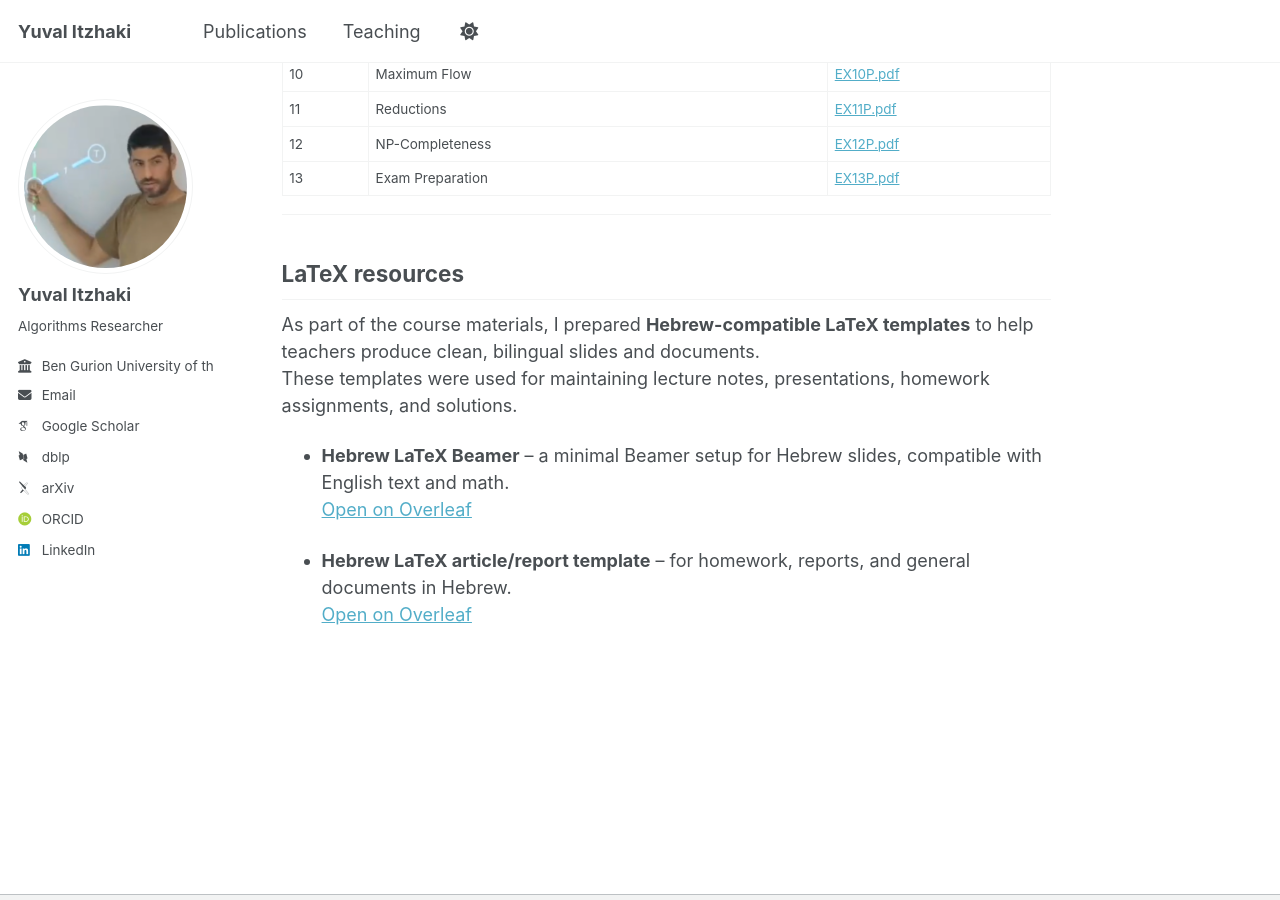
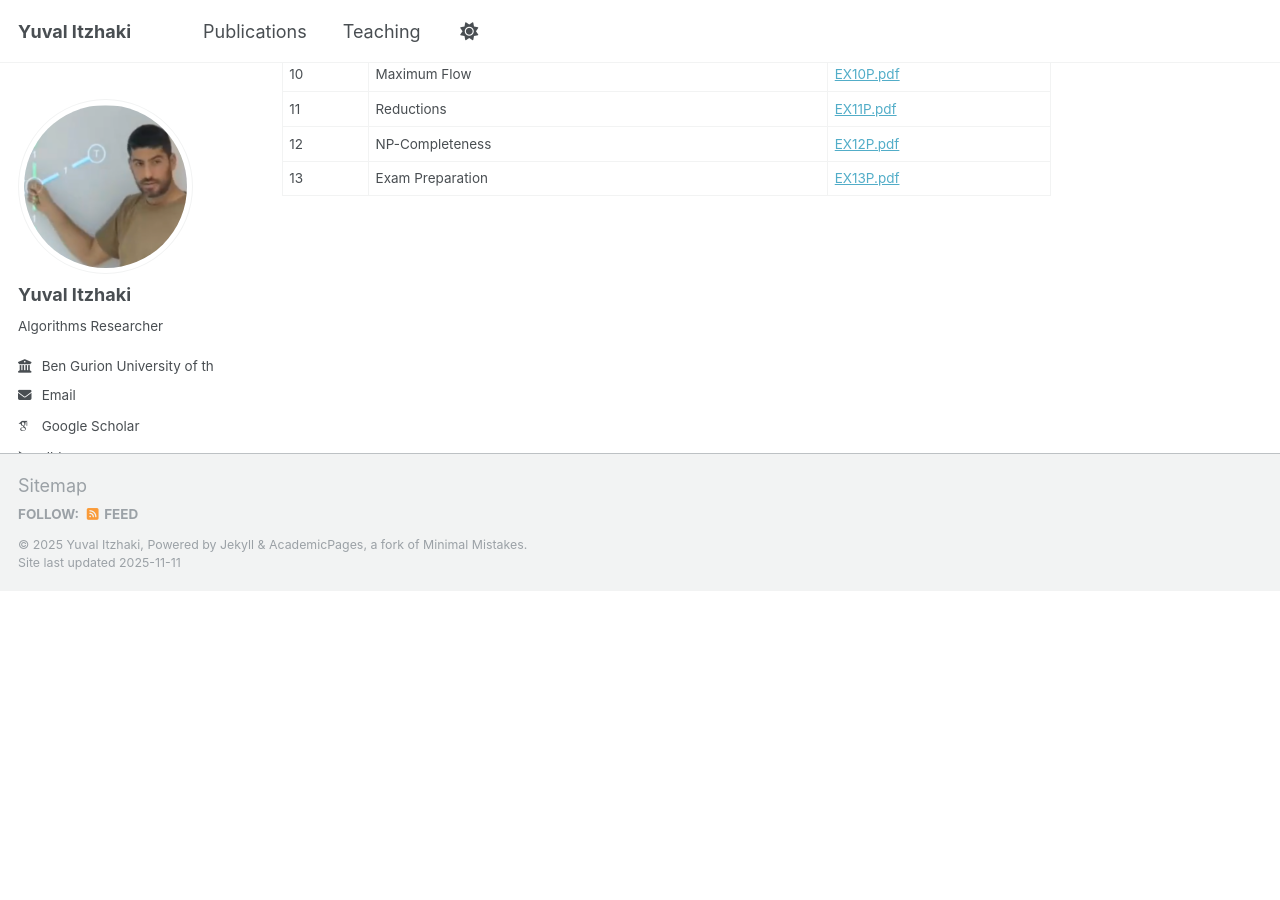
Before and after one commit to yuvalyitz/home, a Jekyll site: the page built from _teaching/foundation_of_algorithms_and_complexity.md, in a window 1280 px wide and 900 px high, scrolled down 1061 px. Built offline with Jekyll 4.4.1, drawn with Linux system fonts in a browser that asks for light colours; some web fonts are replaced; after the commit the page ends 1652 px from its top, so only the background shows below that.

Commit message:
Update foundation_of_algorithms_and_complexity.md

```diff
--- a/_teaching/foundation_of_algorithms_and_complexity.md
+++ b/_teaching/foundation_of_algorithms_and_complexity.md
@@ -37,16 +37,3 @@ Below are the exercise slide decks used throughout the semester:
 | 11 | Reductions| [EX11P.pdf]({{ "/files/EX11P.pdf" | relative_url }}) |
 | 12 | NP-Completeness | [EX12P.pdf]({{ "/files/EX12P.pdf" | relative_url }}) |
 | 13 | Exam Preparation | [EX13P.pdf]({{ "/files/EX13P.pdf" | relative_url }}) |
-
----
-
-## LaTeX resources
-
-As part of the course materials, I prepared **Hebrew-compatible LaTeX templates** to help teachers produce clean, bilingual slides and documents.
-These templates were used for maintaining lecture notes, presentations, homework assignments, and solutions.
-
-- **Hebrew LaTeX Beamer** – a minimal Beamer setup for Hebrew slides, compatible with English text and math.
-  [Open on Overleaf](https://www.overleaf.com/latex/templates/hebrew-latex-beamer/kbtvhnjggbmq)
-
-- **Hebrew LaTeX article/report template** – for homework, reports, and general documents in Hebrew.
-  [Open on Overleaf](https://www.overleaf.com/latex/templates/hebrew-latex-template/rjkfxyhmmqfm)
```
